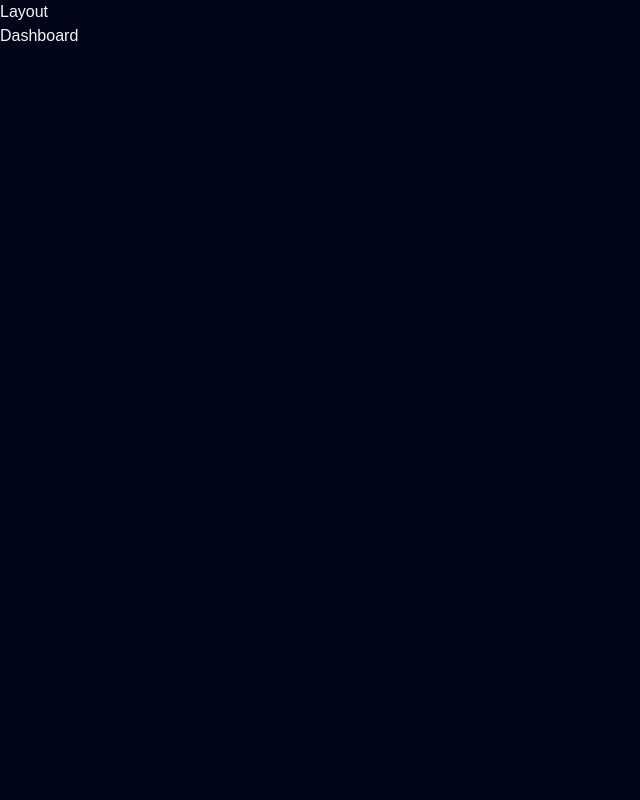
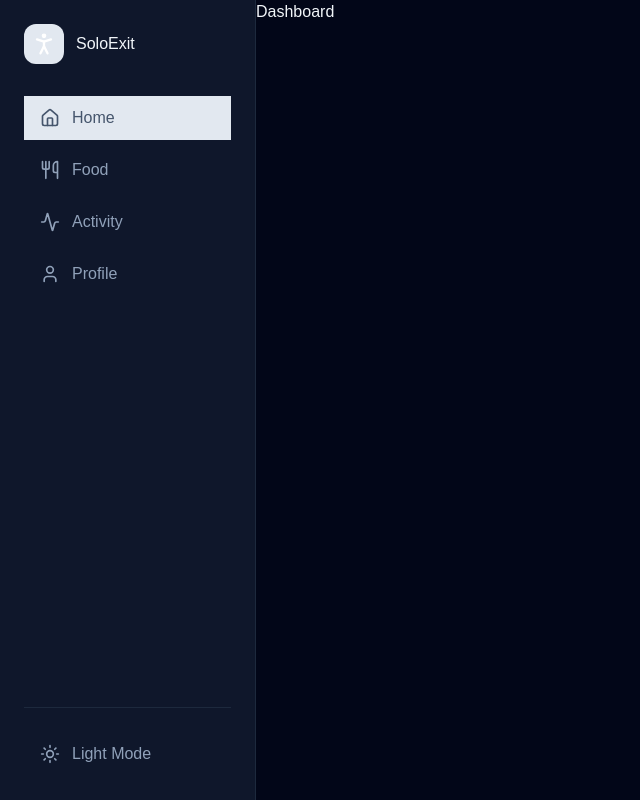
Before and after one commit to hanbit10/soloexit, a React (Vite) app in the folder client/: page / in a window 1280 px wide. Both pictures are taken after typing "name@example.com", "Sample123" into the empty fields and a click on the button "Login". Shown: the whole page, without its empty margins (0-640 px from the left). Built offline with nearby package versions, Linux system fonts and the light colour scheme; a web font is replaced by a local one.

Commit message:
update components

```diff
--- a/client/src/App.tsx
+++ b/client/src/App.tsx
@@ -6,7 +6,7 @@
 import Profile from "./pages/Profile";
 import { useAppContext } from "./context/AppContext";
 import Login from "./pages/Login";
-import Loading from "./components/Loading";
+import Loading from "./components/ui/Loading";
 import Onboarding from "./pages/Onboarding";
 import { Toaster } from "react-hot-toast";
 
--- /dev/null
+++ b/client/src/components/ui/Sidebar.tsx
@@ -0,0 +1,65 @@
+import {
+  ActivityIcon,
+  HomeIcon,
+  MoonIcon,
+  PersonStanding,
+  PersonStandingIcon,
+  SunIcon,
+  UserIcon,
+  UtensilsIcon,
+} from "lucide-react";
+import { useTheme } from "../../context/ThemeContext";
+import { NavLink } from "react-router-dom";
+
+const Sidebar = () => {
+  const navItems = [
+    { path: "/", label: "Home", icon: HomeIcon },
+    { path: "/food", label: "Food", icon: UtensilsIcon },
+    { path: "/activity", label: "Activity", icon: ActivityIcon },
+    { path: "/profile", label: "Profile", icon: UserIcon },
+  ];
+
+  const { theme, toggleTheme } = useTheme();
+
+  return (
+    <nav className="hidden lg:flex flex-col w-64 bg-white dark:bg-slate-900 border-r border-slate-100 dark:border-slate-800 p-6 transition-colors duration-200">
+      <div className="flex items-center gap-3 mb-8">
+        <div className="size-10 rounded-xl bg-slate-200 flex items-center justify-center">
+          <PersonStandingIcon className="size-7 text-white" />
+        </div>
+        <h1>SoloExit</h1>
+      </div>
+      <div className="flex flex-col gap-2">
+        {navItems.map((item) => (
+          <NavLink
+            key={item.path}
+            to={item.path}
+            className={({ isActive }) =>
+              `flex items-center gap-3 px-4 py-2.5 border-1-3 transition-all duration-200 ${isActive ? "bg-slate-50 dark:bg-slate-200 text-slate-600 dark:text-salte-200 font-medium" : "text-slate-500 dark:text-slate-400 hover:bg-slate-50 dark:hover:bg-slate-800 hover:text-slate-700 dark:hover:text-slate-200 border-transparent"}`
+            }
+          >
+            <item.icon className="size-5" />
+            <span className="text-base">{item.label}</span>
+          </NavLink>
+        ))}
+      </div>
+      <div className="mt-auto pt-6 border-t border-slate-100 dark:border-slate-800">
+        <button
+          onClick={toggleTheme}
+          className="flex items-center gap-3 px-4 py-2.5 w-full text-slate-500 dark:text-slate-400 hover:bg-slate-50 dark:hover:bg-slate-800 hover:text-slate-700 dark:hover:text-slate-200 rounded-lg transition-colors duration-200 cursor-pointer"
+        >
+          {theme === "light" ? (
+            <MoonIcon className="size-5" />
+          ) : (
+            <SunIcon className="size-5" />
+          )}
+          <span className="text-base">
+            {theme === "light" ? "Dark Mode" : "Light Mode"}
+          </span>
+        </button>
+      </div>
+    </nav>
+  );
+};
+
+export default Sidebar;
--- a/client/src/pages/Layout.tsx
+++ b/client/src/pages/Layout.tsx
@@ -1,10 +1,13 @@
 import { Outlet } from "react-router-dom";
+import Sidebar from "../components/ui/Sidebar";
 
 const Layout = () => {
   return (
-    <div>
-      Layout
-      <Outlet />
+    <div className="layout-container">
+      <Sidebar />
+      <div className="flex-1 overflow-y-scroll">
+        <Outlet />
+      </div>
     </div>
   );
 };
```
Also changed, not shown: client/src/components/ui/BottomNav.tsx (added), client/src/components/ui/Loading.tsx (renamed from client/src/components/Loading.tsx).
